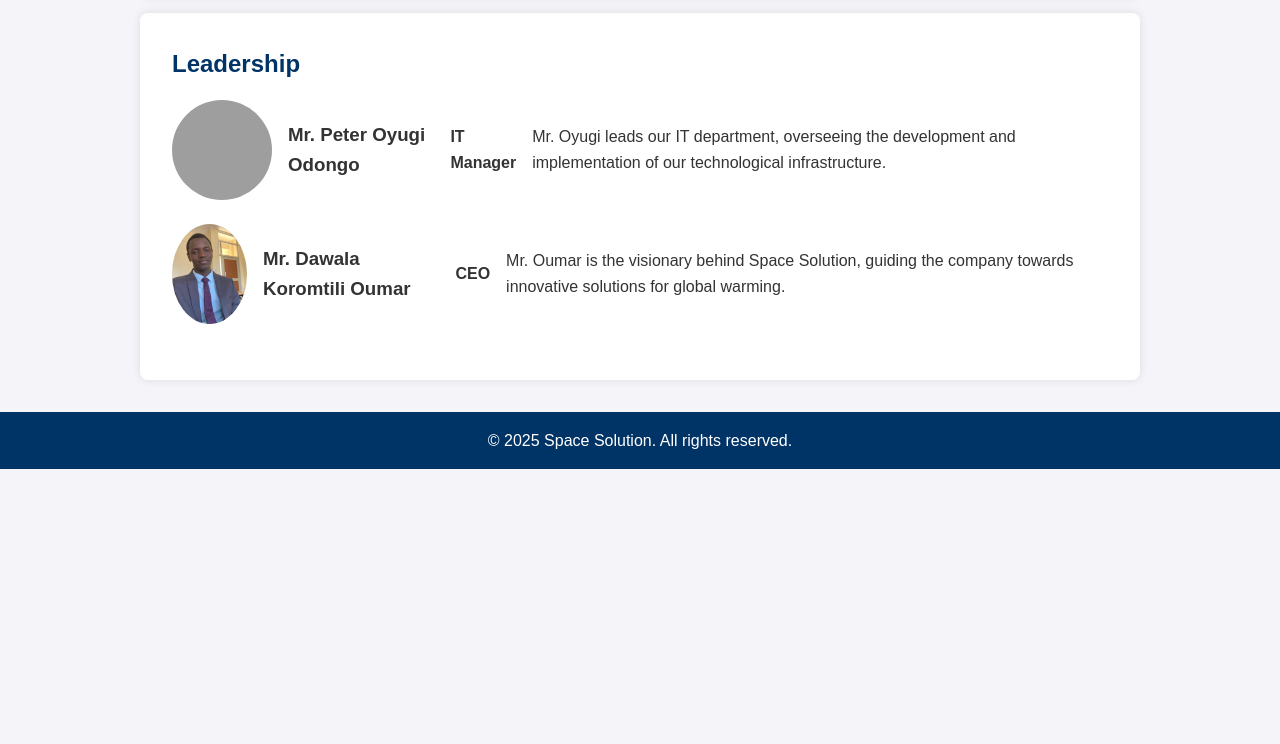
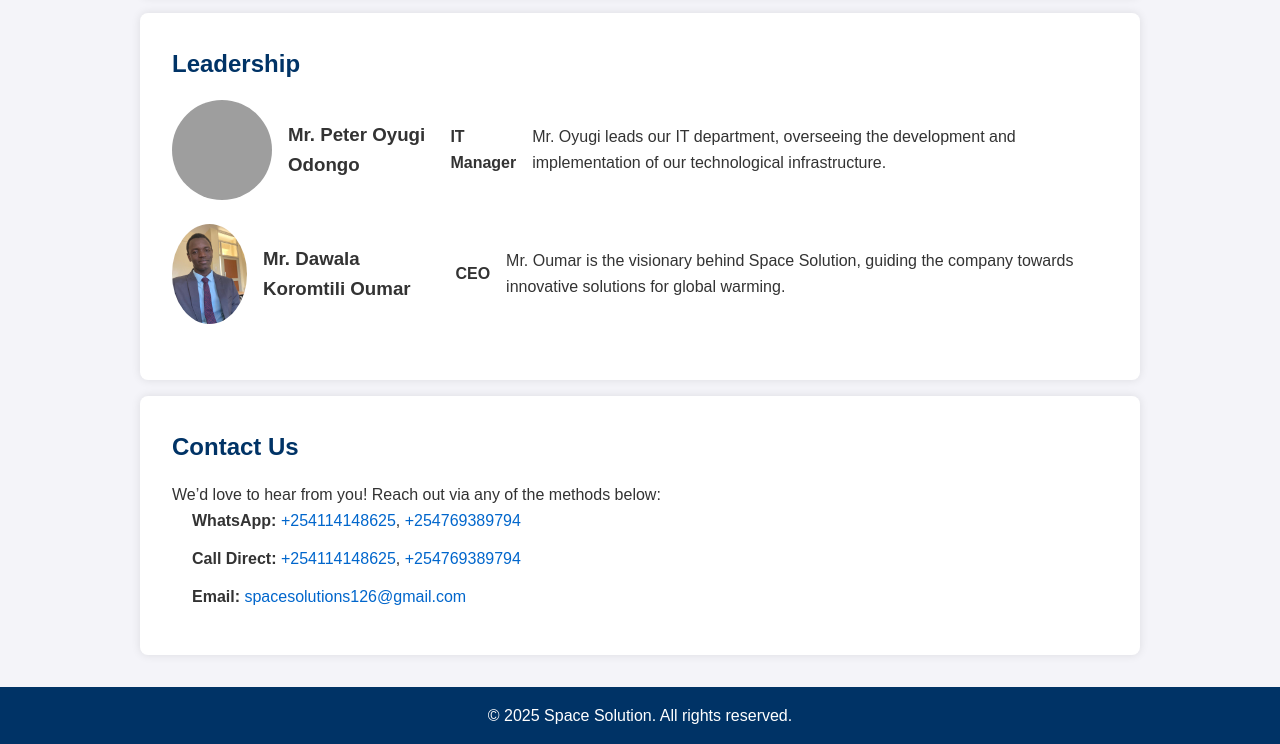
Before and after one commit to space-solutions/soln, a plain HTML site: page index.html in a window 1280 px wide. Shown: the part 886-1630 px from the top of the page. Before the commit the page ends 1355 px from the top, so only its background shows below. Drawn offline with Linux system fonts and the light colour scheme; grey boxes are pictures that could not be loaded.

Commit message:
Update index.html

```diff
--- a/index.html
+++ b/index.html
@@ -17,6 +17,7 @@
         <li><a href="#home">Home</a></li>
         <li><a href="#about">About Us</a></li>
         <li><a href="#services">Services</a></li>
+        <li><a href="#contact">Contact</a></li>
         <li><a href="#leadership">Leadership</a></li>
       </ul>
     </nav>
@@ -64,7 +65,15 @@
       <p>Mr. Oumar is the visionary behind Space Solution, guiding the company towards innovative solutions for global warming.</p>
     </div>
   </section>
-
+<section id="contact">
+  <h2>Contact Us</h2>
+  <p>We’d love to hear from you! Reach out via any of the methods below:</p>
+  <ul>
+    <li><strong>WhatsApp:</strong> <a href="https://wa.me/254114148625" target="_blank">+254114148625</a>, <a href="https://wa.me/254769389794" target="_blank">+254769389794</a></li>
+    <li><strong>Call Direct:</strong> <a href="tel:+254114148625">+254114148625</a>, <a href="tel:+254769389794">+254769389794</a></li>
+    <li><strong>Email:</strong> <a href="mailto:spacesolutions126@gmail.com">spacesolutions126@gmail.com</a></li>
+  </ul>
+  </section>
   <footer>
     <p>&copy; 2025 Space Solution. All rights reserved.</p>
   </footer>
```
